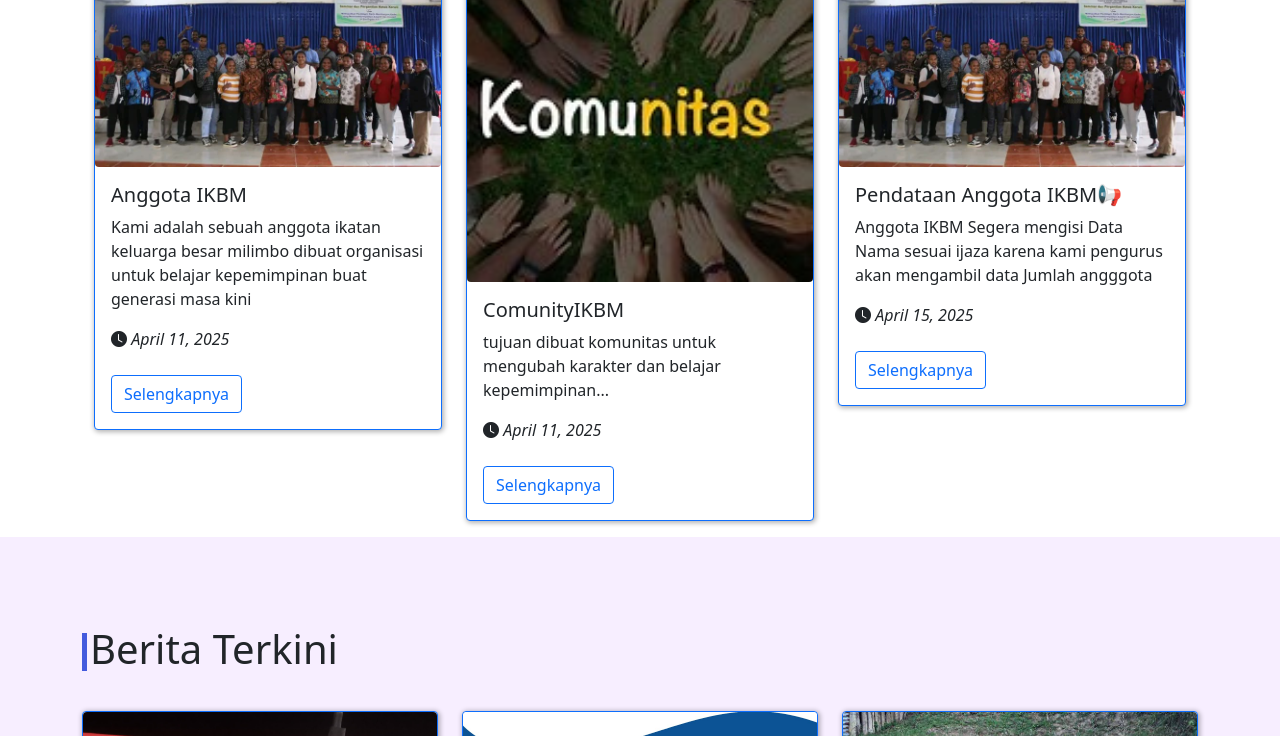
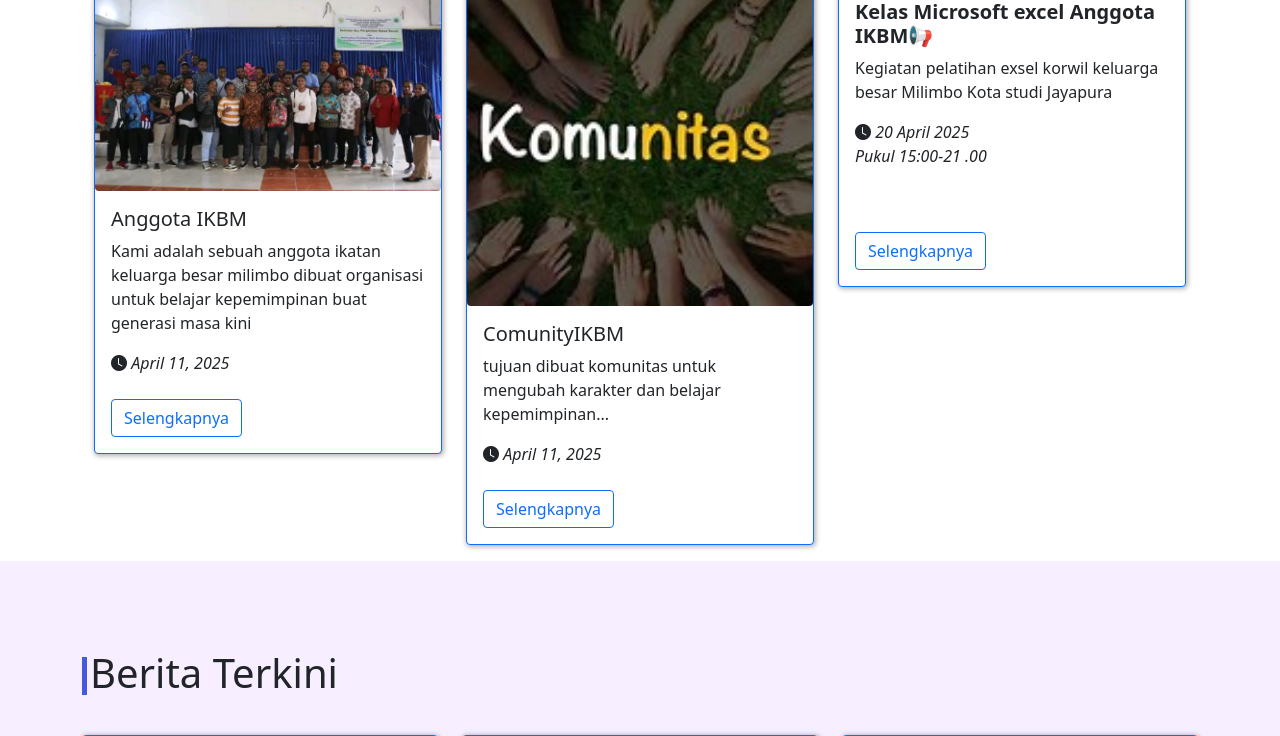
Before and after one commit to WakerkwaMeson/websitekbm.io, a plain HTML site: page index.html in a window 1280 px wide. Shown: the part 1639-2375 px from the top of the page. Drawn offline with nearby package versions, Linux system fonts and the light colour scheme; files whose address does not match are found by name.

Commit message:
Add files via upload
Signed-off-by: Meson Wakerkwa <mesonofficial99@gmail.com>

```diff
--- a/index.html
+++ b/index.html
@@ -24,6 +24,13 @@
     <link rel="stylesheet" href="style.css">
 
     <title>Komunitas IKBM</title>
+
+    <!--link google search console-->
+    <meta name="<meta name="google-site-verification" content="jXSZDSLHJTcUOSjhB7PMIaiH8aoev35CYapZbEvDrrk" />">
+
+
+
+
 </head>
 <body id="home">
 
@@ -179,13 +186,16 @@
 
                 <div class="col-md-4 mb-3">
                     <div class="card border border-primary">
-                        <img src="img/infoterkini/anggota ikbm-03.jpg" class="card-img-top rounded" alt="Gambar 2">
+                        <img src="img/infoterkini/WhatsApp Image .jpg" class="card-img-top rounded" alt="Gambar 2">
                         <div class="card-body">
-                            <h5 class="card-title">Pendataan Anggota IKBM📢</h5>
-                            <p class="card-text">Anggota IKBM Segera mengisi Data Nama sesuai ijaza karena kami pengurus akan mengambil data
-                                Jumlah angggota
+                            <h5 class="card-title"><b>Kelas Microsoft excel Anggota IKBM📢</b></h5>
+                            <p class="card-text">Kegiatan pelatihan  exsel korwil keluarga besar Milimbo
+                                Kota studi Jayapura
+
                             </p>
-                            <i class="bi bi-clock-fill oktober"> April 15, 2025</i>
+                            <i class="bi bi-clock-fill oktober">  20 April 2025 <p> Pukul 15:00-21 .00 </p>
+
+                                </i>
                             <br><br>
                             <a href="info-terkini/info2.html" class="btn btn-outline-primary" target="blank">Selengkapnya</a>
                         </div>
```
